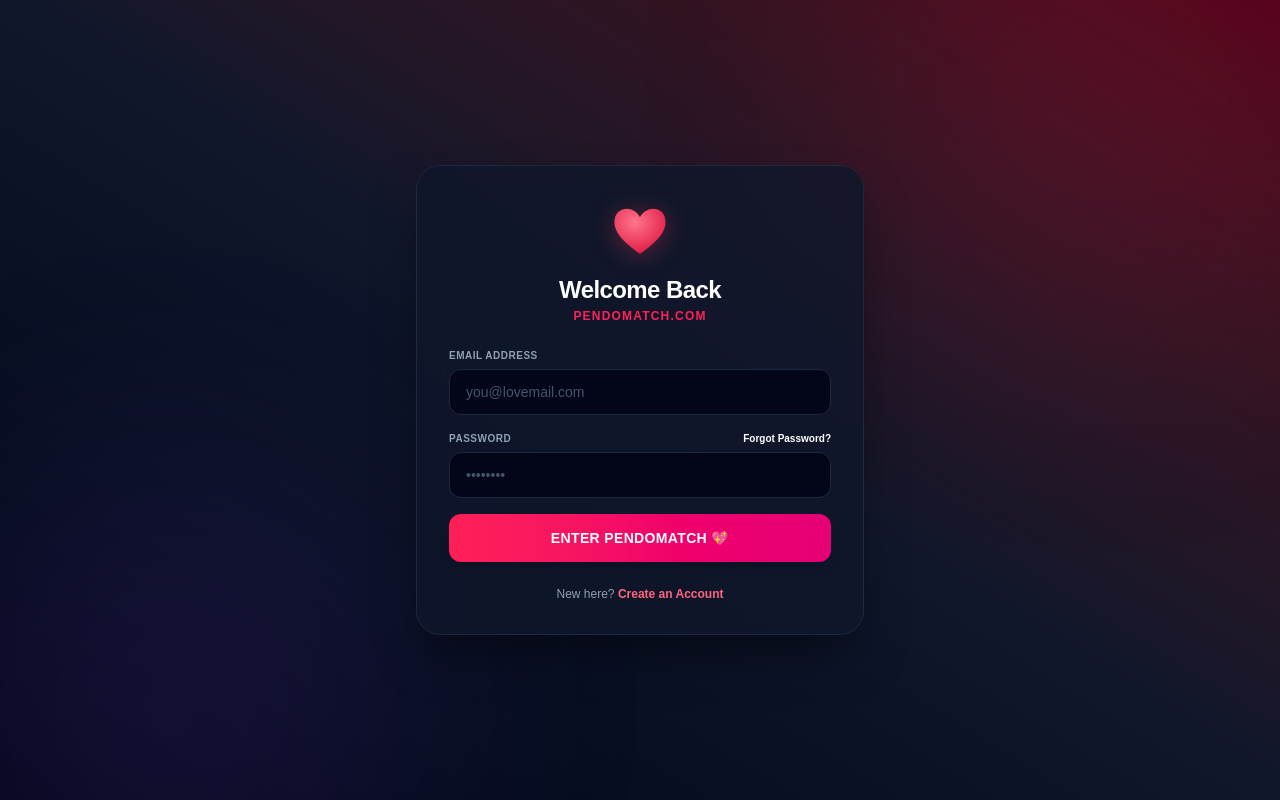
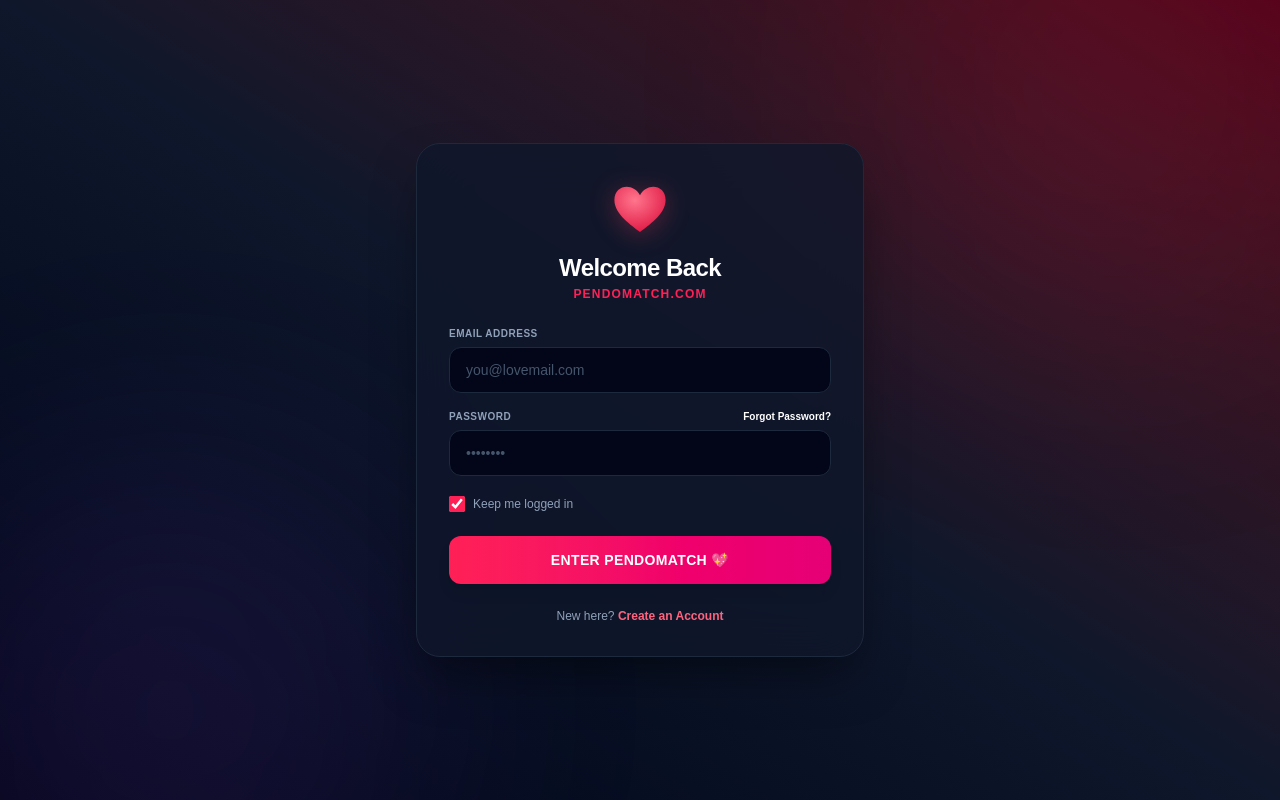
Before and after one commit to kinotifriday-bot/pendomatch, a Next.js app: page /login in a window 1280 px wide. Built offline with nearby package versions, Linux system fonts and the light colour scheme; no server answers.

Commit message:
feat: integrate checkbox session persistence configuration to login interface

```diff
--- a/src/app/login/page.js
+++ b/src/app/login/page.js
@@ -1,13 +1,20 @@
 "use client";
 import { useState } from "react";
 import { auth } from "../firebase";
-import { signInWithEmailAndPassword, sendPasswordResetEmail } from "firebase/auth";
+import {
+  signInWithEmailAndPassword,
+  sendPasswordResetEmail,
+  setPersistence,
+  browserLocalPersistence,
+  browserSessionPersistence
+} from "firebase/auth";
 import { useRouter } from "next/navigation";
 import Link from "next/link";
 
 export default function LoginPage() {
   const [email, setEmail] = useState("");
   const [password, setPassword] = useState("");
+  const [rememberMe, setRememberMe] = useState(true); // Defaults to checked for smooth mobile entry
   const [message, setMessage] = useState({ text: "", type: "" });
   const [isLoading, setIsLoading] = useState(false);
   const router = useRouter();
@@ -18,9 +25,15 @@ export default function LoginPage() {
     setMessage({ text: "", type: "" });
 
     try {
+      // Configure Firebase session retention type based on user checkbox choice
+      const persistenceType = rememberMe ? browserLocalPersistence : browserSessionPersistence;
+      await setPersistence(auth, persistenceType);
+
+      // Complete secure sign-in process
       await signInWithEmailAndPassword(auth, email, password);
       router.push("/dashboard");
     } catch (err) {
+      console.error("Authentication check block break:", err);
       setMessage({
         text: "We couldn't find a match for that email or password. Please verify your details.",
         type: "error"
@@ -127,10 +140,26 @@ export default function LoginPage() {
             />
           </div>
 
+          {/* Premium Branded Remember Me Toggle Link System */}
+          <div className="flex items-center justify-between pt-1 select-none">
+            <label className="flex items-center gap-2 cursor-pointer group">
+              <input
+                type="checkbox"
+                disabled={isLoading}
+                checked={rememberMe}
+                onChange={(e) => setRememberMe(e.target.checked)}
+                className="w-4 h-4 rounded border-slate-800 bg-slate-950 text-rose-500 focus:ring-0 focus:ring-offset-0 outline-none accent-rose-500 cursor-pointer"
+              />
+              <span className="text-xs font-medium text-slate-400 group-hover:text-slate-300 transition">
+                Keep me logged in
+              </span>
+            </label>
+          </div>
+
           <button
             type="submit"
             disabled={isLoading}
-            className="w-full bg-gradient-to-r from-rose-500 to-pink-600 hover:opacity-95 text-white font-black py-3.5 px-4 rounded-xl shadow-lg transition text-sm tracking-wide transform active:scale-[0.99]"
+            className="w-full bg-gradient-to-r from-rose-500 to-pink-600 hover:opacity-95 text-white font-black py-3.5 px-4 rounded-xl shadow-lg transition text-sm tracking-wide transform active:scale-[0.99] mt-2"
           >
             {isLoading ? "Verifying..." : "ENTER PENDOMATCH 💖"}
           </button>
```
